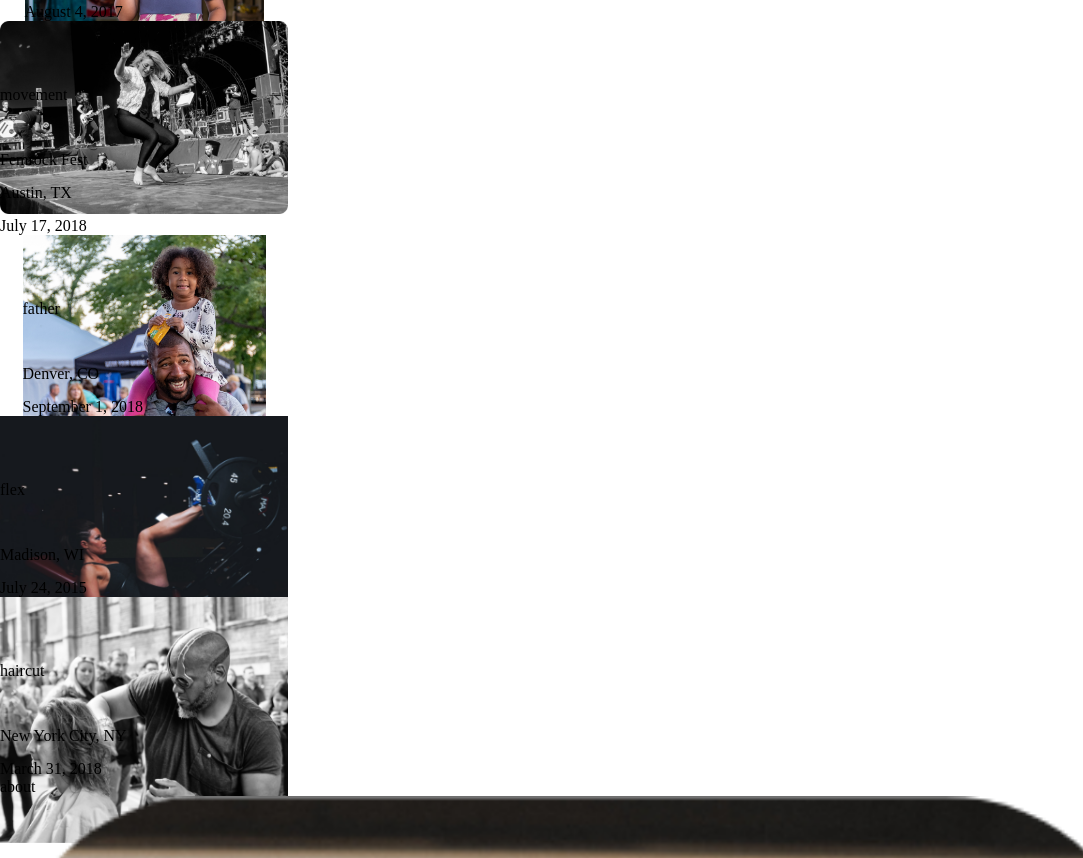
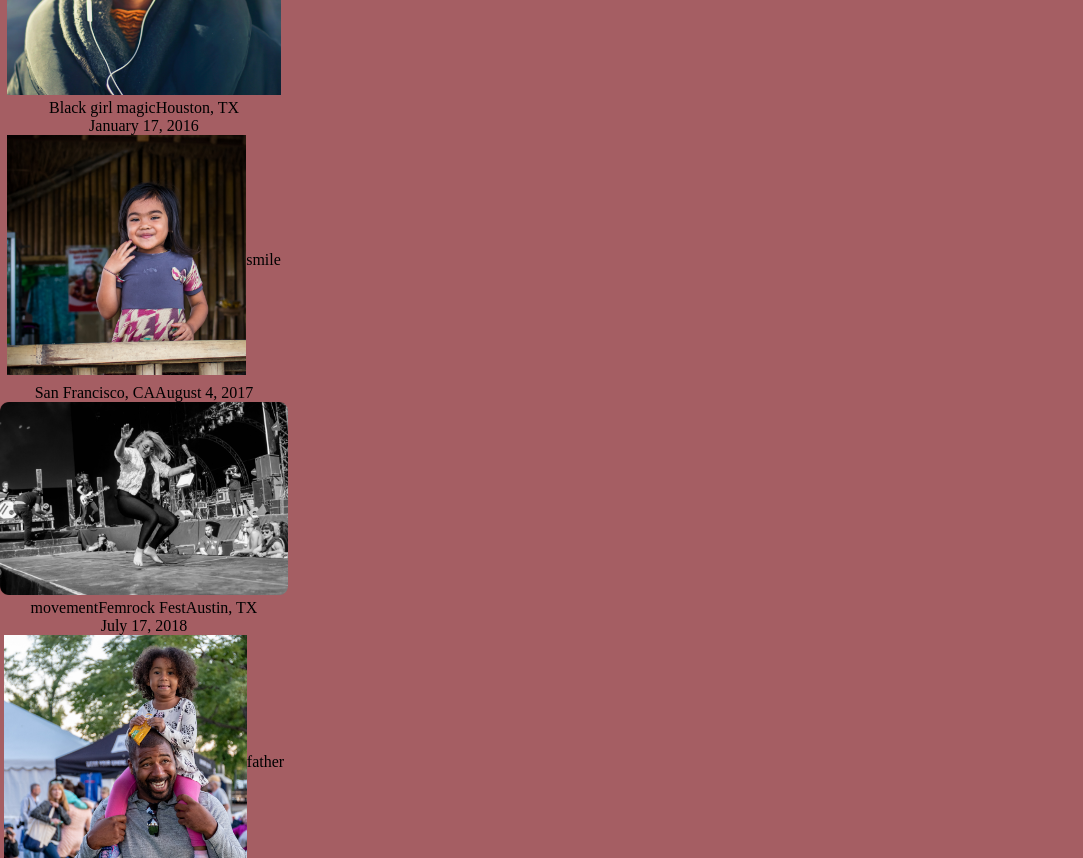
Before and after one commit to Jasmine582/dorthy_delong, a plain HTML site: page index.html in a window 1280 px wide. Shown: the part 911-1769 px from the top of the page, without its empty margins (0-1083 px from the left). Drawn offline with Linux system fonts and the light colour scheme.

Commit message:
Updated styles

```diff
--- a/css/main.css
+++ b/css/main.css
@@ -40,8 +40,11 @@ nav{
     font-size: 1.5rem;
     padding-top: 5%;
 }
+main{
+    background-color: #a55e63;
+}
 #portfolio{
-    background-color: #a55e63;
+
     border-radius: 40px;
     display:flex;
     justify-content: center;
@@ -54,9 +57,18 @@ nav{
     align-content: center;
     width: 25%;
 }
-.card{
+.card {
+    display: flex;
+    flex-flow: row wrap;
+    justify-content: center;
+    align-items: center;
+}
+/* .card{
     display:grid;
     grid-template-rows: repeat(2, 50px);
     gap:15px;
-
+} */
+#about,
+footer{
+    background-color: #314455;
 }
```
